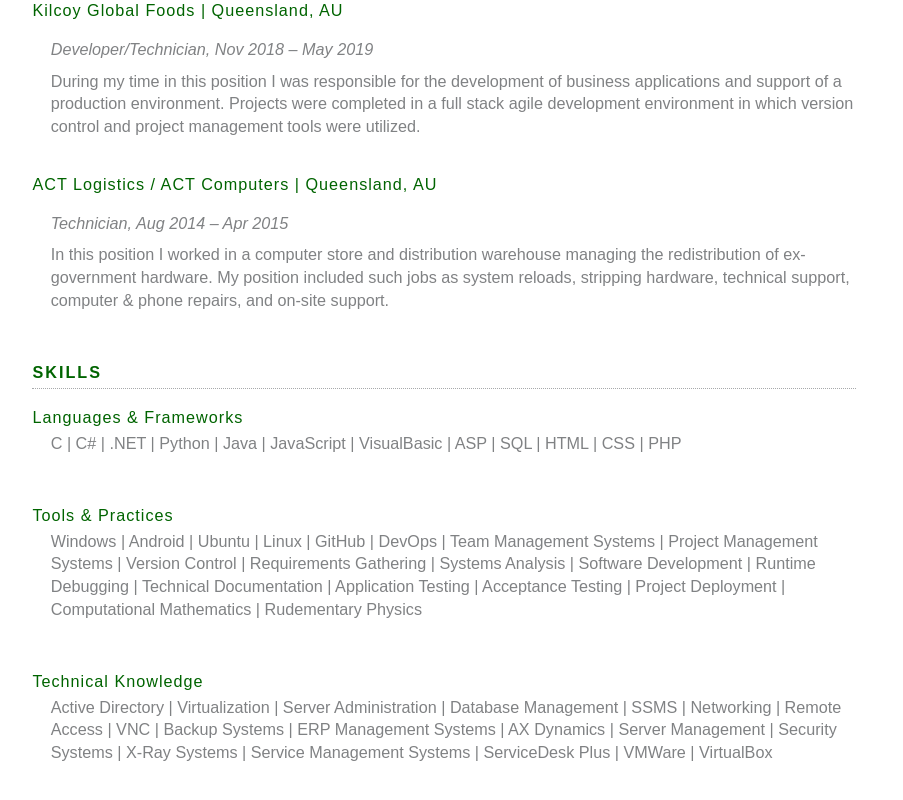
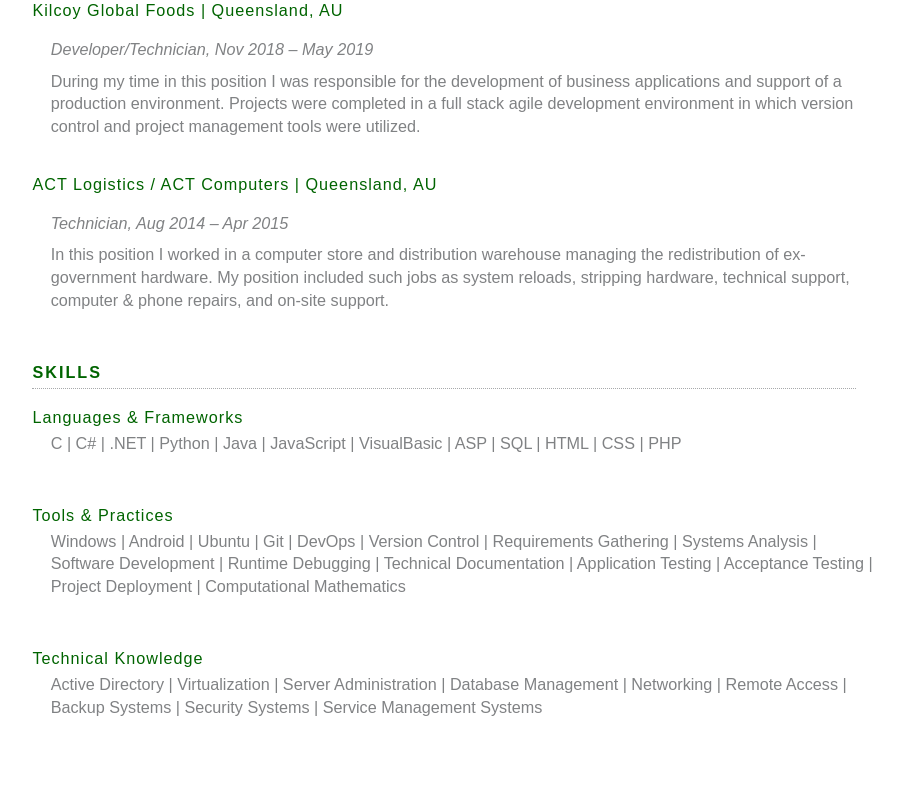
Before and after one commit to lreynolds188/Portfolio, a Next.js app: page /resume in a window 1280 px wide. Shown: the part 1328-2128 px from the top of the page, without its empty margins (150-1053 px from the left). Built offline with nearby package versions, Linux system fonts and the light colour scheme.

Commit message:
Update resume.js

```diff
--- a/pages/resume.js
+++ b/pages/resume.js
@@ -57,10 +57,10 @@ export default function Home() {
           <p className={styles.categoryDescription}>C | C# | .NET | Python | Java | JavaScript | VisualBasic | ASP | SQL | HTML | CSS | PHP </p>
           <br />
           <p className={styles.primaryTitles}>Tools & Practices</p>
-          <p className={styles.categoryDescription}>Windows | Android | Ubuntu | Linux | GitHub | DevOps | Team Management Systems | Project Management Systems | Version Control | Requirements Gathering | Systems Analysis | Software Development | Runtime Debugging | Technical Documentation | Application Testing | Acceptance Testing | Project Deployment | Computational Mathematics | Rudementary Physics</p>
+          <p className={styles.categoryDescription}>Windows | Android | Ubuntu | Git | DevOps | Version Control | Requirements Gathering | Systems Analysis | Software Development | Runtime Debugging | Technical Documentation | Application Testing | Acceptance Testing | Project Deployment | Computational Mathematics</p>
           <br />
           <p className={styles.primaryTitles}>Technical Knowledge</p>
-          <p className={styles.categoryDescription}>Active Directory | Virtualization | Server Administration | Database Management | SSMS | Networking | Remote Access | VNC | Backup Systems | ERP Management Systems | AX Dynamics | Server Management | Security Systems | X-Ray Systems | Service Management Systems | ServiceDesk Plus | VMWare | VirtualBox</p>
+          <p className={styles.categoryDescription}>Active Directory | Virtualization | Server Administration | Database Management | Networking | Remote Access | Backup Systems | Security Systems | Service Management Systems</p>
         </div>
       </main>
     </div>
```
